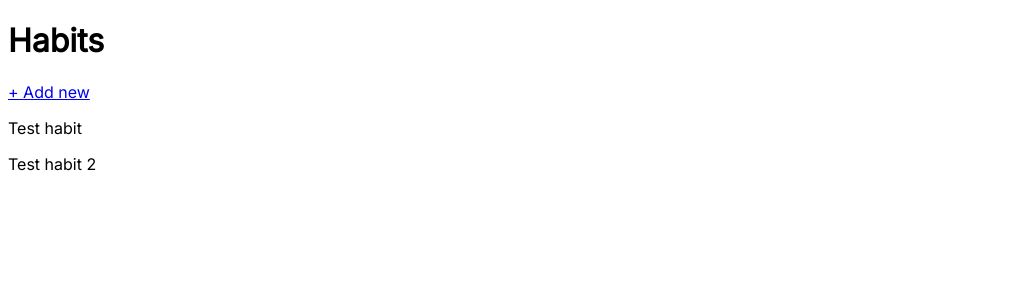
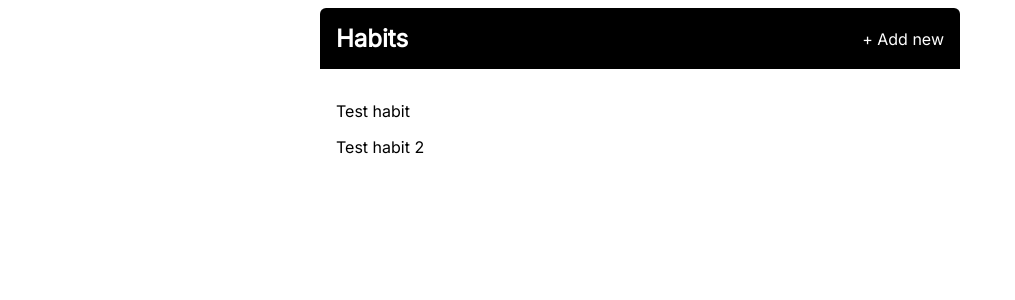
Before and after one commit to TylerWerne40/habits, a Flask app: page / in a window 1280 px wide. Shown: the top 300 px of the page, without its empty margins (0-1015 px from the left). Run offline with Flask 3, Linux system fonts and the light colour scheme.

Commit message:
Style page

```diff
--- a/static/css/main.css
+++ b/static/css/main.css
@@ -8,3 +8,60 @@ body {
   box-sizing: border-box;
   font-family: "Inter", sans-serif;
 }
+
+.header, .main {
+  max-width:40rem;
+  margin: 0 auto;
+  padding: 1rem;
+}
+
+.header {
+  display: flex;
+  background: #000;
+  color: #fff;
+  justify-content: space-between;
+  align-items: center;
+  border-radius: 6px 6px 0px 0px;
+}
+
+.header__link {
+  text-decoration: none;
+  color: inherit;
+  transition: color 0.1s ease-in-out;
+}
+
+.header__link:hover {
+  color: #f9dba0;
+}
+
+.header__logo {
+  margin: 0;
+  font-size: 1.5rem;
+}
+
+.form {
+  display: flex;
+  flex-direction: column;
+  font-size: 1.1rem;
+}
+
+.form__input {
+  padding: 1rem;
+  font-family: inherit;
+  font-size: inherit;
+  resize: none;
+  border: 3px solid #000;
+  border-radius: 6px;
+  background-color: #fafafa;
+  margin-bottom: 1rem;
+}
+
+.form__button {
+  font-size: inherit;
+  background-color: #f9dba0;
+  cursor: pointer;
+  border-radius: 6px;
+  border: none;
+  padding: 0.2rem 2.5rem;
+  align-self: flex-end;
+}
```
